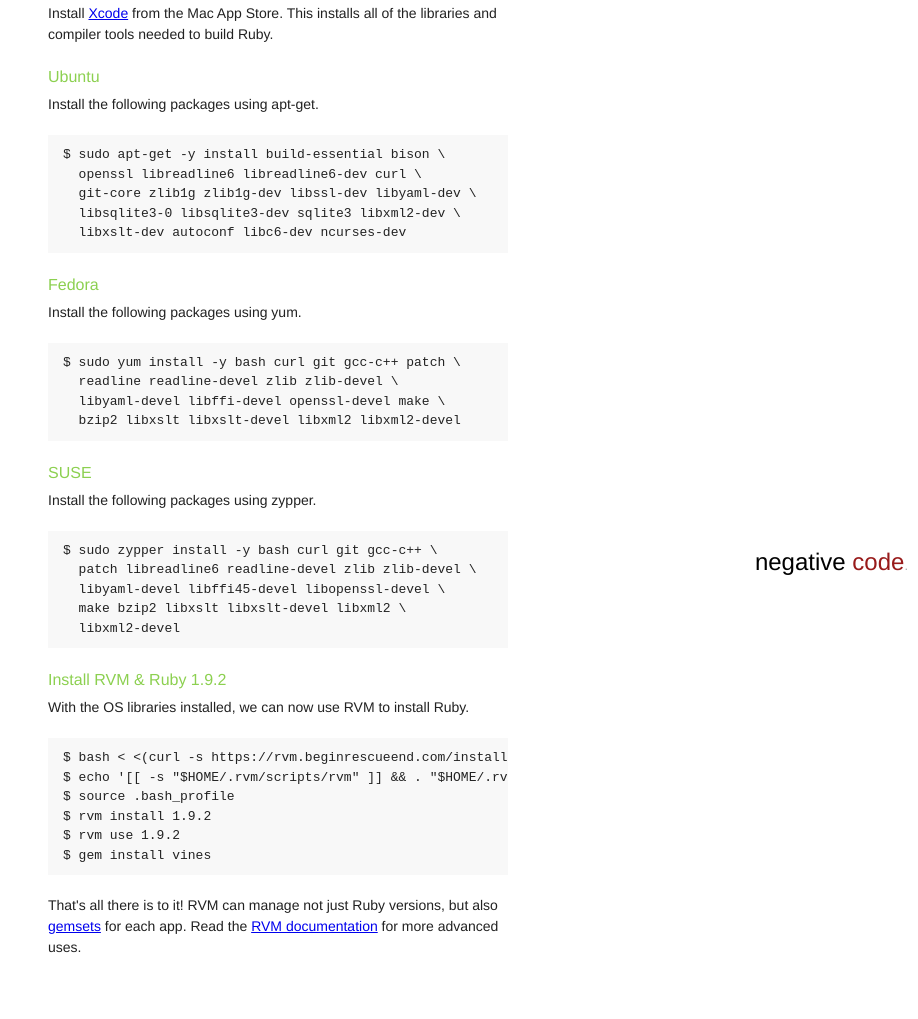
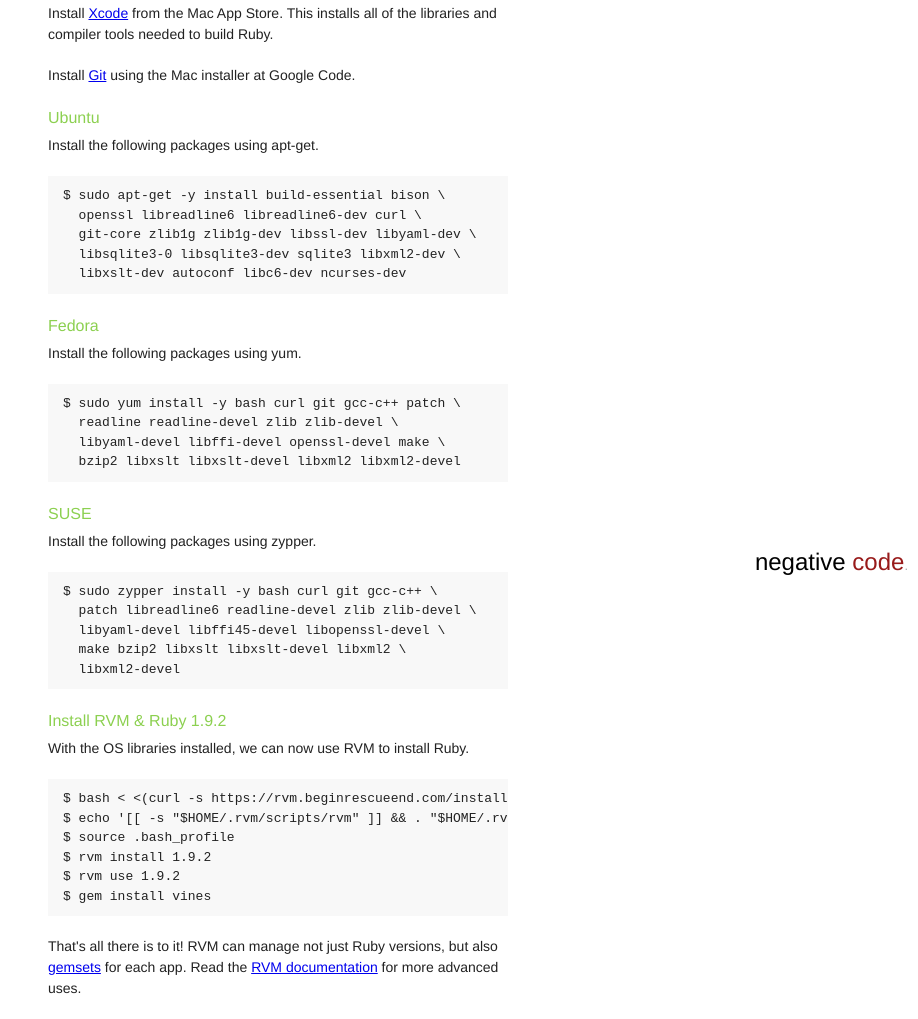
Before and after one commit to negativecode/vines, a Jekyll site: the page built from ruby.html, in a window 1280 px wide. Shown: the part 320-1339 px from the top of the page, without its empty margins (362-1280 px from the left). Built offline with Jekyll 4.4.1, drawn with Linux system fonts in a browser that asks for light colours; before the commit the page ends 1298 px from its top, so only the background shows below that.

Commit message:
Add git download link for Mac OS X.

```diff
--- a/ruby.html
+++ b/ruby.html
@@ -21,6 +21,10 @@
   Install <a href="http://itunes.apple.com/us/app/xcode/id422352214">Xcode</a>
   from the Mac App Store. This installs all of the libraries and compiler tools
   needed to build Ruby.
+</p>
+<p>
+  Install <a href="http://git-osx-installer.googlecode.com/files/git-1.7.5.4-x86_64-leopard.dmg">Git</a>
+  using the Mac installer at Google Code.
 </p>
 
 <h2>Ubuntu</h2>
```
